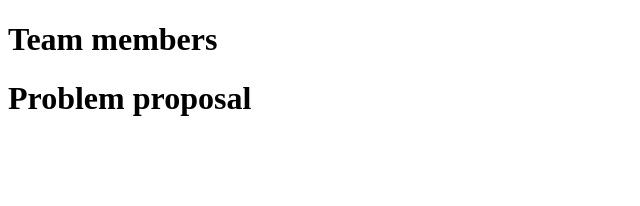
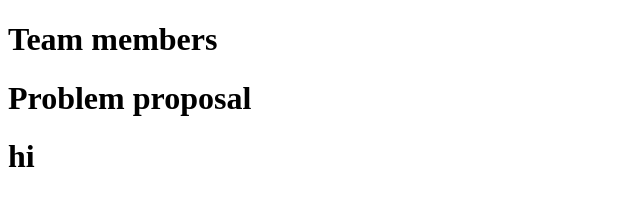
Before and after one commit to Banglacoder96/The-Caffeine-Addicts, a plain HTML site: page index.html in a window 1280 px wide. Shown: the full height of the page, 0-640 px from the left. Drawn offline with Linux system fonts and the light colour scheme.

Commit message:
feng change

```diff
--- a/index.html
+++ b/index.html
@@ -8,5 +8,6 @@
 
 <h1><label>Team members</label></h1>
     <h1><label>Problem proposal</label></h1>
+    <h1><label>hi</label></h1>
 </body>
 </html>
```
